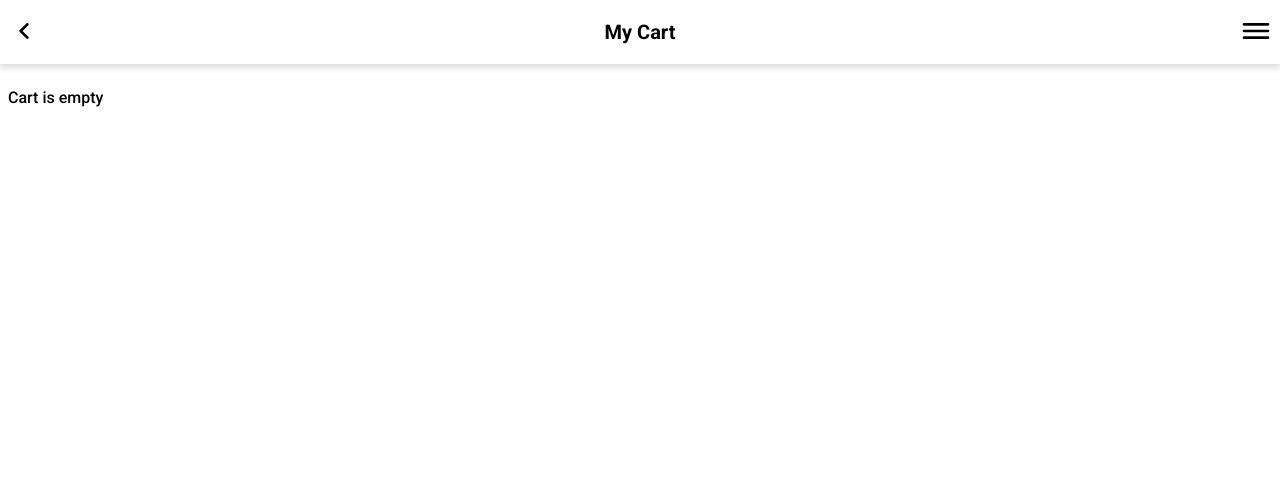
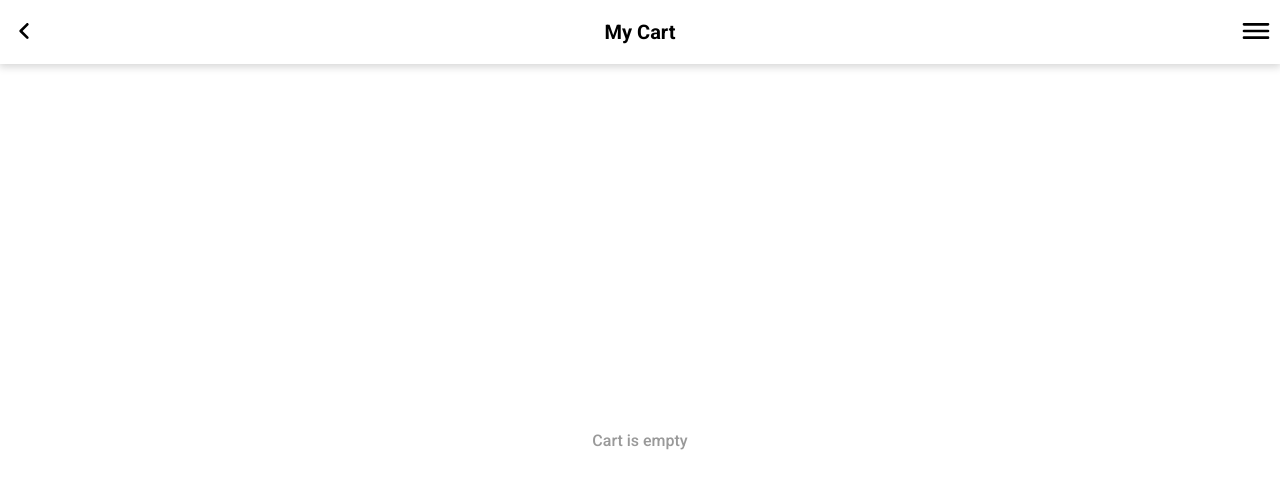
Before and after one commit to vladik93/current-project-01, a React (Create React App) app: page / in a window 1280 px wide. Both pictures are taken after a click on the button 24 px from the left and 32 px from the top of the page. Shown: the top 488 px of the page. Built offline with nearby package versions, Linux system fonts and the light colour scheme.

Commit message:
Added empty cart text

```diff
--- a/src/components/Cart.css
+++ b/src/components/Cart.css
@@ -21,5 +21,7 @@
 
 .cart.empty {
   justify-content: center;
-  height: 100%;
+  align-items: center;
+  height: 100vh;
+  color: #999;
 }
--- a/src/index.css
+++ b/src/index.css
@@ -7,7 +7,6 @@
 }
 
 html {
-  height: 100%;
   font-size: 62.5%;
 }
 
```
